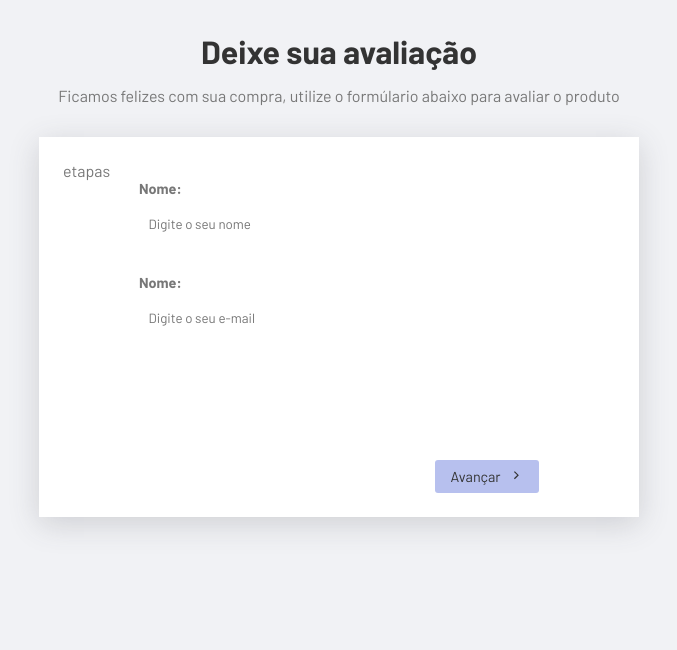
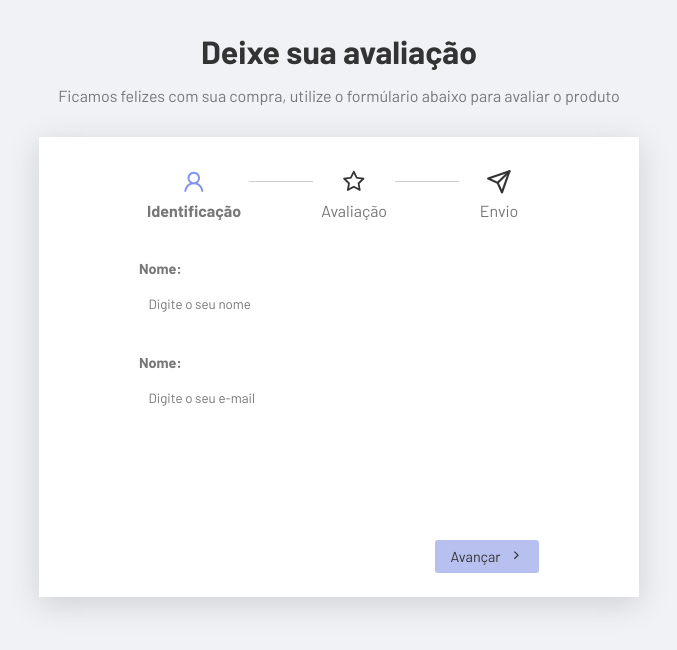
Before and after one commit to maria18-ai/form, a React (Vite) app: page / in a window 1280 px wide. Shown: the top 650 px of the page, without its empty margins (301-978 px from the left). Built offline with nearby package versions, Linux system fonts and the light colour scheme.

Commit message:
Estilo dos passos e icones finalizados

```diff
--- a/src/App.jsx
+++ b/src/App.jsx
@@ -5,10 +5,11 @@ import {FiSend} from "react-icons/fi"
 import UserForm from './components/UserForm';
 import ReviewForm from './components/ReviewForm';
 import Thanks from './components/Thanks';
-
+import Steps from './components/Steps';
 
 // hooks
 import { useForm } from './hooks/useForm';
+
 
 function App() {
 
@@ -24,7 +25,7 @@ function App() {
       </div>
 
       <div className="form-container">
-        <p>etapas</p>
+        <Steps currentStep={currentStep} />
 
         <form onSubmit={(e) => changeStep(currentStep + 1, e)}>
           <div className="inputs-container">{currentComponent}</div>
--- a/src/components/Steps.css
+++ b/src/components/Steps.css
@@ -0,0 +1,40 @@
+.active {
+    background-color: #2540D9;
+    font-weight: bold;
+}
+
+.active > svg {
+    fill: #8091F2;
+}
+
+.steps {
+    display: flex;
+    gap: 4rem;
+    justify-content: center;
+    align-items: center;
+    max-width: 400px;
+    margin: 0 auto;
+    position: relative;
+    margin-bottom: 2rem;
+}
+
+.steps::after {
+    content: "";
+    width: 380px;
+    border-bottom: 1px solid #ccc;
+    position: absolute;
+    top: 20px;
+}
+
+.step {
+    text-align: center;
+    background-color: #fff;
+    z-index: 1;
+    width: 120px;
+    padding: 0.5rem;
+}
+
+.step svg {
+    font-size: 1.6rem;
+    margin-bottom: .2rem;
+}
--- a/src/components/Steps.jsx
+++ b/src/components/Steps.jsx
@@ -1,8 +1,25 @@
-import React from 'react'
+import "./Steps.css"
+import { AiOutlineUser, AiOutlineStar } from 'react-icons/ai'
+import { FiSend } from "react-icons/fi"
 
-export default function Steps() {
+export default function Steps({currentStep}) {
     return (
-        <div>
+        <div className="steps">
+
+            <div className="step active">
+                <AiOutlineUser />
+                <p>Identificação</p>
+            </div>
+
+            <div className={`step ${currentStep >= 1 ? "active" : ""}`}>
+                <AiOutlineStar />
+                <p>Avaliação</p>
+            </div>
+
+            <div className={`step ${currentStep >= 2 ? "active" : ""}`}>
+                <FiSend />
+                <p>Envio</p>
+            </div>
 
         </div>
     )
```
